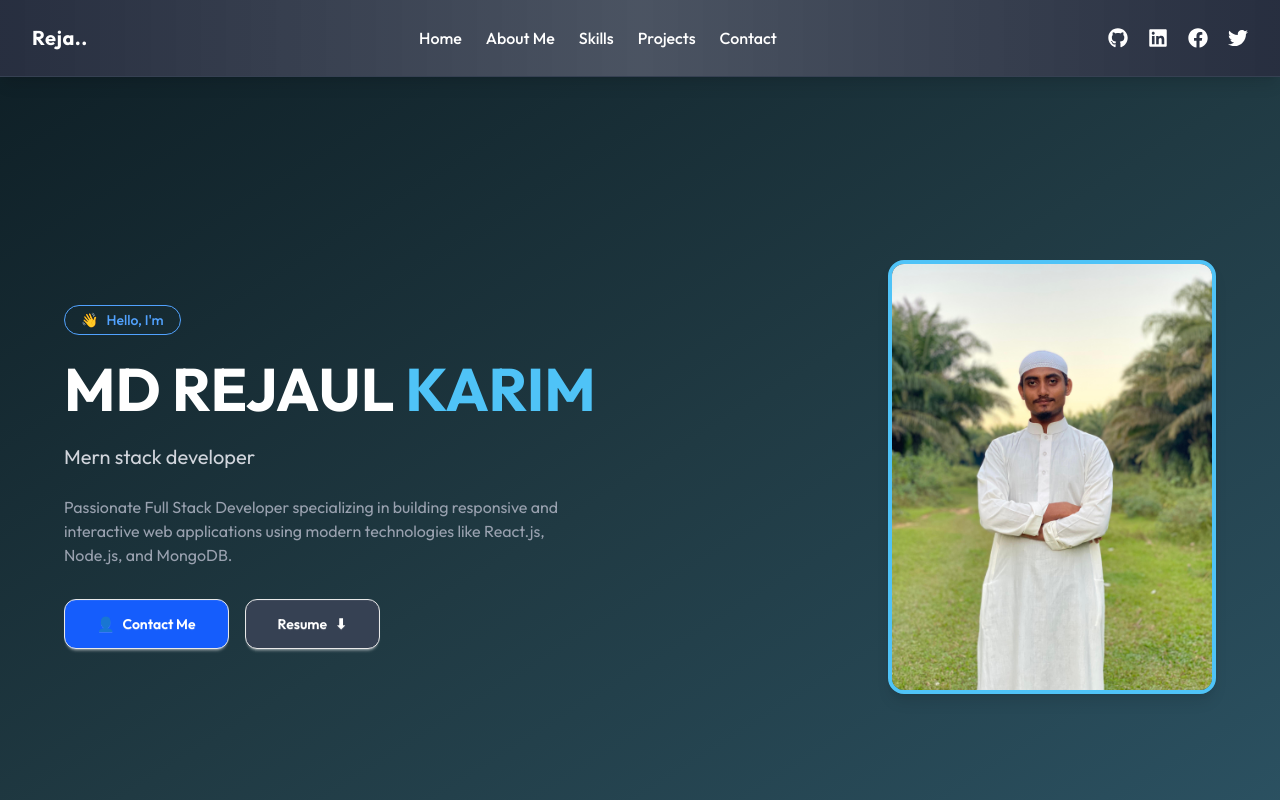
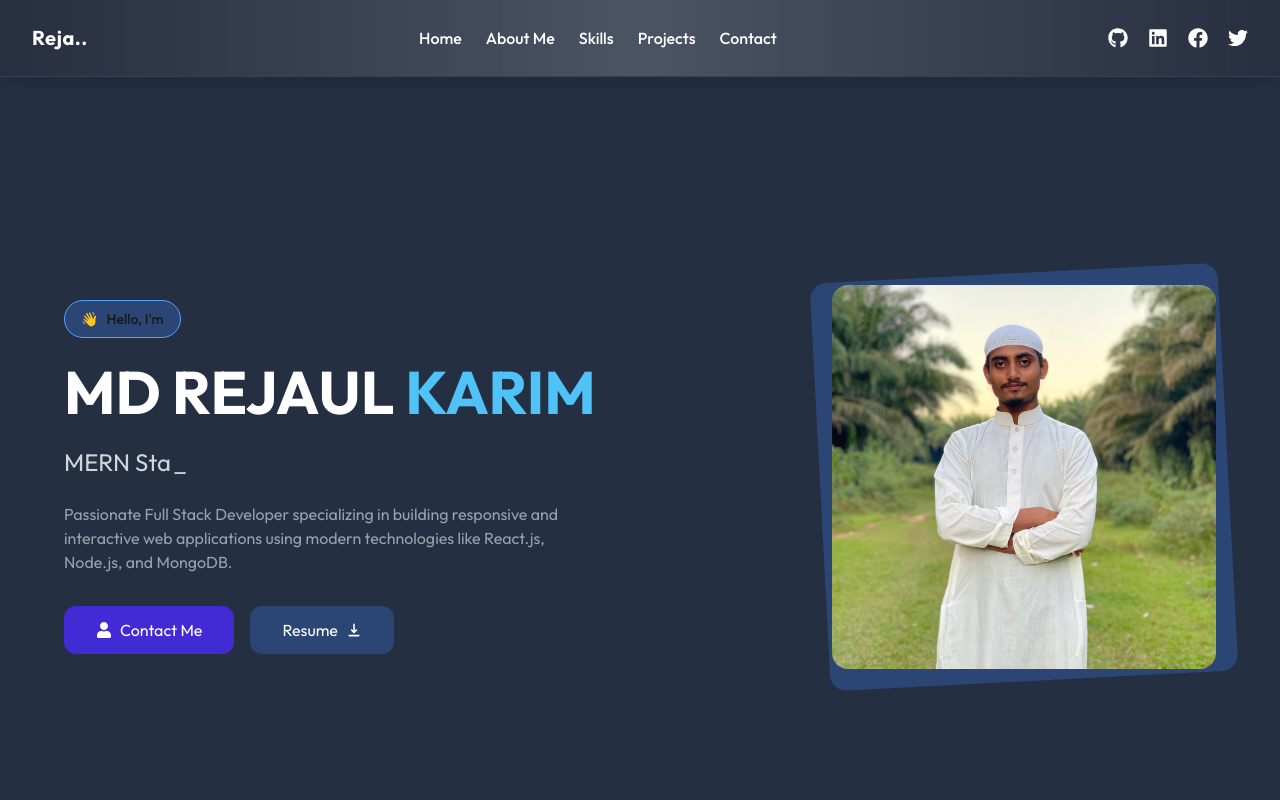
Before and after one commit to questcoderull/portfolio, a React (Vite) app: page / in a window 1280 px wide. Shown: the top 800 px of the page. Built offline with nearby package versions, Linux system fonts and the light colour scheme.

Commit message:
modify banner section

```diff
--- a/package.json
+++ b/package.json
@@ -16,6 +16,7 @@
     "react-dom": "^19.1.1",
     "react-icons": "^5.5.0",
     "react-router": "^7.8.0",
+    "react-simple-typewriter": "^5.0.1",
     "tailwindcss": "^4.1.11"
   },
   "devDependencies": {
--- a/src/Banner/Banner.jsx
+++ b/src/Banner/Banner.jsx
@@ -1,39 +1,22 @@
 import React from "react";
-
 import profileImg from "../assets/myPhoto.jpg";
+import { FaUser } from "react-icons/fa";
+import { HiDownload } from "react-icons/hi";
+import { Typewriter } from "react-simple-typewriter";
 
 const Banner = () => {
   return (
-    <div>
-      {/* <div className="hero bg-base-200 min-h-screen">
-        <div className="hero-content flex-col lg:flex-row-reverse">
-          <img
-            src="https://img.daisyui.com/images/stock/photo-1635805737707-575885ab0820.webp"
-            className="max-w-sm rounded-lg shadow-2xl"
-          />
-          <div>
-            <h1 className="text-5xl font-bold text-[#4FC3F7]">
-              Hi I am Rjaul Kaim
-            </h1>
-            <p className="py-6">
-              Provident cupiditate voluptatem et in. Quaerat fugiat ut assumenda
-              excepturi exercitationem quasi. In deleniti eaque aut repudiandae
-              et a id nisi.
-            </p>
-            <button className="btn btn-primary">Get Started</button>
-          </div>
-        </div>
-      </div> */}
-
     <section
       id="banner"
-        className="min-h-screen flex items-center justify-center bg-gradient-to-br from-[#0f2027] via-[#203a43] to-[#2c5364] px-4"
+      className="min-h-screen flex items-center justify-center
+                 bg-[#243042]
+                 px-4 py-10"
     >
-        <div className="max-w-6xl w-full flex flex-col md:flex-row items-center justify-between">
-          {/* Left Content */}
+      <div className="max-w-6xl w-full flex flex-col-reverse md:flex-row items-center justify-between gap-10">
+        {/* ===== Left Content ===== */}
         <div className="text-center md:text-left space-y-6">
-            {/* Small badge */}
-            <span className="inline-flex items-center gap-2  border border-blue-400 text-blue-400 px-4 py-1 rounded-full text-sm font-medium">
+          {/* Small Badge */}
+          <span className="inline-flex items-center gap-2 border border-blue-400 bg-[#2B4675] px-4 py-2 rounded-full text-sm font-medium">
             <span role="img" aria-label="wave">
               👋
             </span>{" "}
@@ -45,50 +28,73 @@ const Banner = () => {
             MD REJAUL <span className="text-[#4FC3F7]">KARIM</span>
           </h1>
 
-            {/* Subtitle */}
-            <h2 className="text-xl text-gray-300">Mern stack developer</h2>
+          {/* Subtitle with Typewriter */}
+          <h2 className="text-2xl text-gray-300">
+            <Typewriter
+              words={[
+                "Frontend Developer",
+                "Web Developer",
+                "MERN Stack Developer",
+                "Full Stack Developer",
+              ]}
+              loop
+              cursor
+              cursorStyle="_"
+              typeSpeed={70}
+              deleteSpeed={50}
+              delaySpeed={1000}
+            />
+          </h2>
 
-            {/* Description */}
-            <p className="max-w-lg text-gray-400">
-              Passionate Full Stack Developer specializing in building
-              responsive and interactive web applications using modern
-              technologies like React.js, Node.js, and MongoDB.
+          {/* Short Description */}
+          <p className="max-w-lg text-gray-400 mx-auto md:mx-0">
+            Passionate Full Stack Developer specializing in building responsive
+            and interactive web applications using modern technologies like
+            React.js, Node.js, and MongoDB.
           </p>
 
           {/* Buttons */}
           <div className="flex flex-wrap justify-center md:justify-start gap-4 pt-2">
             <a
               href="#contact"
-                className="btn py-6 px-8  bg-blue-600 hover:bg-blue-700 text-white flex items-center gap-2 rounded-xl"
+              className="flex items-center gap-2 px-8 py-3 bg-primary hover:bg-blue-700 text-white rounded-xl transition-colors"
             >
-                <span role="img" aria-label="contact">
-                  👤
-                </span>{" "}
-                Contact Me
+              <FaUser /> Contact Me
             </a>
             <a
               href="/resume.pdf"
               download
-                className="btn py-6 px-8 rounded-xl bg-gray-700 hover:bg-gray-800 text-white flex items-center gap-2"
+              className="flex items-center gap-2 px-8 py-3 bg-[#2B4675] hover:bg-gray-800 text-white rounded-xl transition-colors"
             >
-                Resume <span>⬇</span>
+              Resume <HiDownload />
             </a>
           </div>
         </div>
 
-          {/* Right Profile Image */}
-          <div className="relative mt-10 md:mt-0">
-            <div className="rounded-2xl overflow-hidden shadow-lg border-4 border-[#4FC3F7]">
+        {/* ===== Right Profile Image ===== */}
+        <div className="relative group">
+          {/* Background Shape */}
+          <div
+            className="absolute -inset-3 bg-[#2B4675] rounded-2xl -rotate-3
+                       transition-transform duration-500 ease-in-out
+                       group-hover:rotate-0"
+          ></div>
+
+          {/* Image */}
+          <div
+            className="relative rounded-2xl overflow-hidden
+                       transition-transform duration-500 ease-in-out
+                       group-hover:-rotate-3"
+          >
             <img
               src={profileImg}
               alt="Profile"
-                className="w-72 md:w-80 h-auto object-cover"
+              className="w-72 md:w-96 h-72 md:h-96 object-cover"
             />
           </div>
         </div>
       </div>
     </section>
-    </div>
   );
 };
 
```
Also changed, not shown: 1 other file (tests, documents, lock files or other folders). Lines whose indentation alone changed are shown as unchanged.
